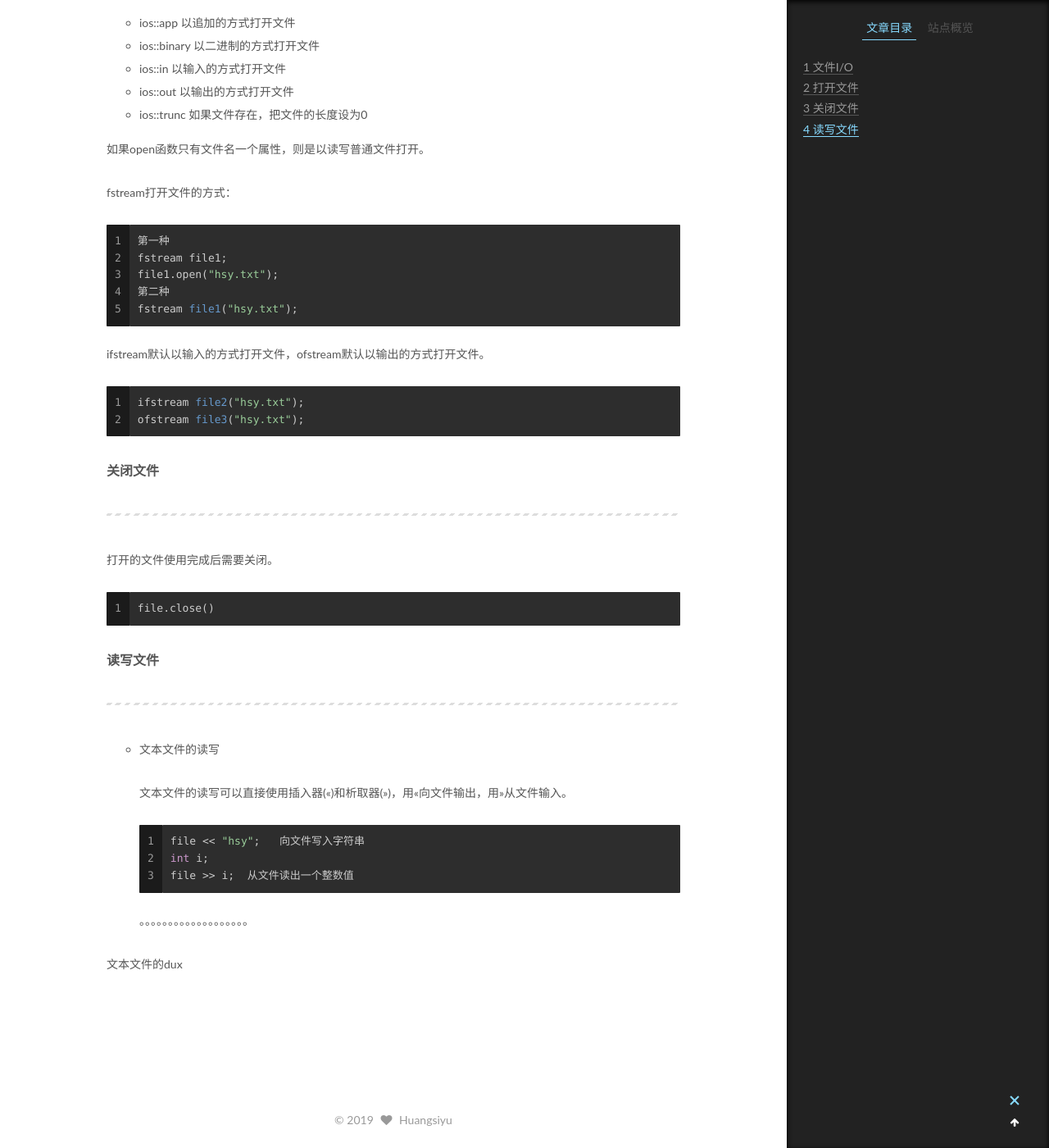
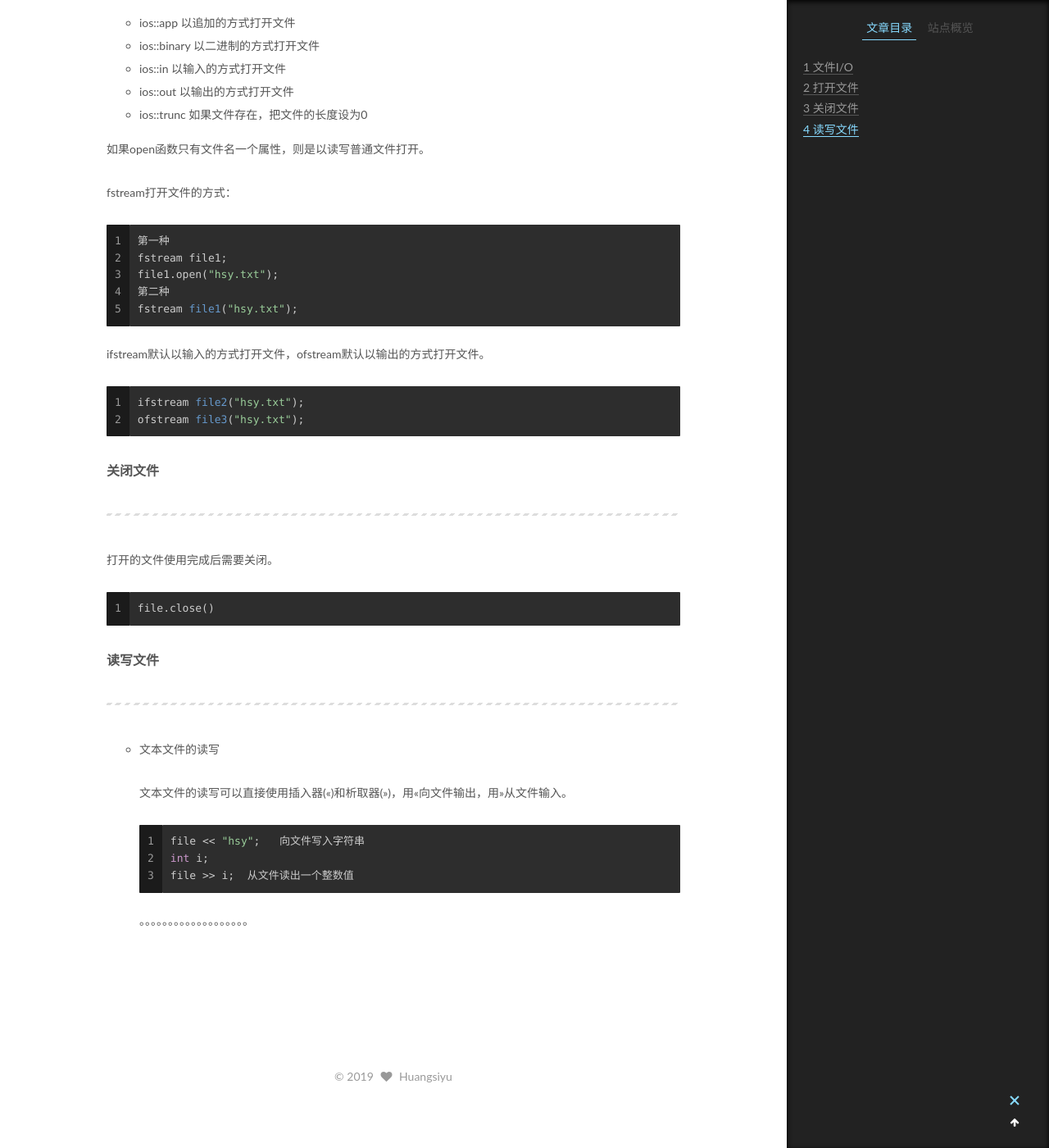
Before and after one commit to huangsiyuzhoujie/huangsiyuzhoujie, a Jekyll site: the page built from _posts/2019-7-23-C++文件的写入与读出.md, in a window 1280 px wide and 1400 px high, scrolled down 910 px. Shown: the whole window at 82% size. Built offline with Jekyll 4.4.1, drawn with Linux system fonts in a browser that asks for light colours; some web fonts are replaced; comment, search, counter and statistics services are not loaded.

Commit message:
Update 2019-7-23-C++文件的写入与读出.md

````diff
--- a/_posts/2019-7-23-C++文件的写入与读出.md
+++ b/_posts/2019-7-23-C++文件的写入与读出.md
@@ -70,5 +70,3 @@ file.close()
   ```
 
   。。。。。。。。。。。。。。。。。。。
-
-文本文件的dux
````
